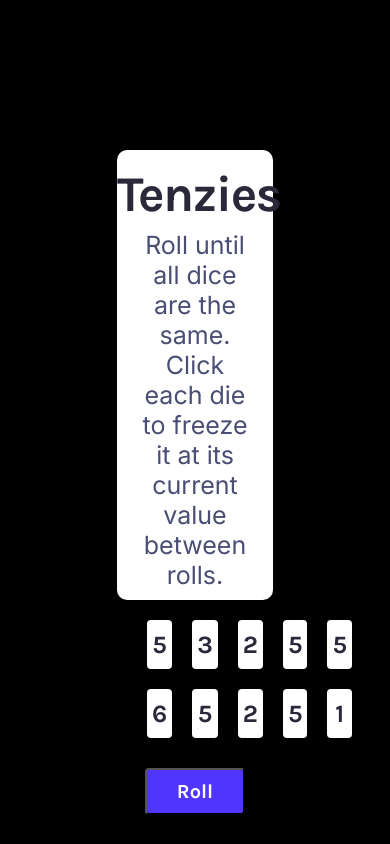
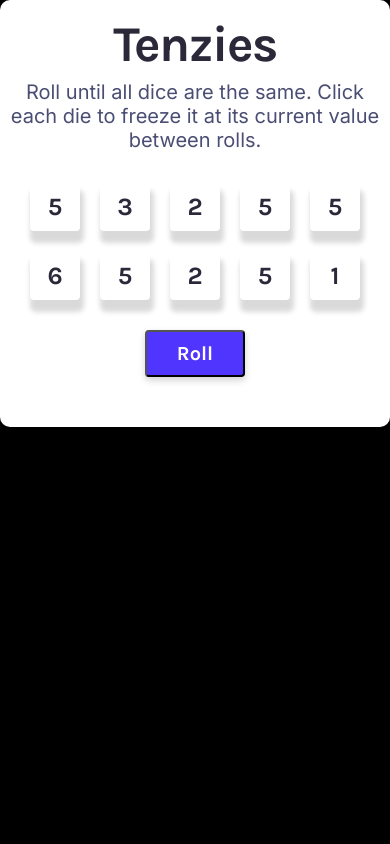
Before and after one commit to Cheeh1/tenzies-game, a React (Vite) app: page / in a window 390 px wide. Built offline with nearby package versions, Linux system fonts and the light colour scheme.

Commit message:
Responsiveness
Did the mobile and tab responsiveness

```diff
--- a/src/App.css
+++ b/src/App.css
@@ -22,7 +22,7 @@ body {
   margin: 150px 400px;  Bad for responsiveness*/
   height: 450px;
   width: 40vw;    /* Good for responsiveness */
-  margin: 150px auto;
+  margin: 80px auto;
   border-radius: 10px;
 }
 
@@ -104,3 +104,31 @@ body {
   margin: auto;
   cursor: pointer;
 }
+
+@media screen and (max-width: 480px) {
+  .game-container {
+    margin: 0 0;
+    width: 100%;
+    height: 100%;
+    padding-bottom: 50px;
+  }
+
+  .game-text {
+    font-size: 2.0rem;
+    width: 100%;
+  }
+}
+
+@media screen and (min-width: 750px) and (max-width: 900px) {
+  .game-container {
+    margin: 0 0;
+    width: 100%;
+    height: 100%;
+    padding-bottom: 50px;
+  }
+
+  .game-text {
+    font-size: 2.0rem;
+    width: 50%;
+  }
+}
```
